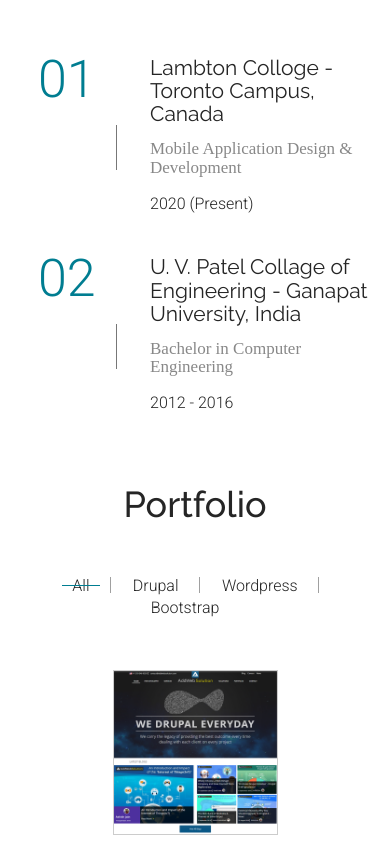
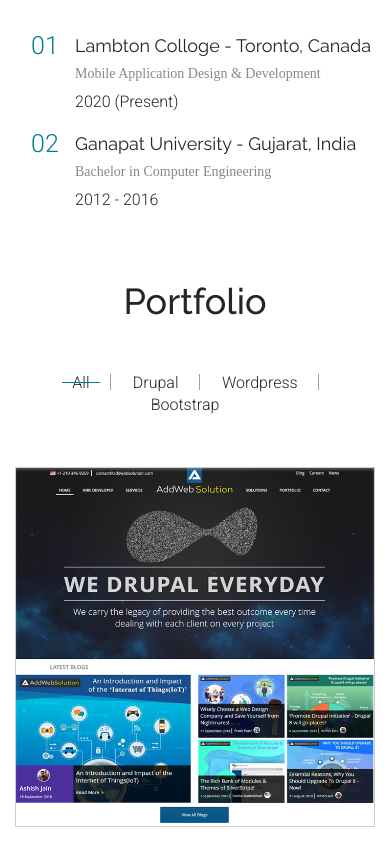
Before and after one commit to nency-shobhashana/portfolio, a plain HTML site: page index.html in a window 390 px wide. Shown: the part 5920-6764 px from the top of the page. Drawn offline with Linux system fonts and the light colour scheme; a web font is replaced by a local one.

Commit message:
responsive mobile design changes

```diff
--- a/css/style.css
+++ b/css/style.css
@@ -973,6 +973,35 @@
   .portfolio-item {
     margin: 20px auto!important;
     float: none;
+    width: 100%;
+  }
+  section#education #education-intro #list-education .education-item {
+    padding-left: 60px;
+    margin-top: 0;
+  }
+  section#education #education-intro #list-education .education-item::before {
+    margin-left: -44px;
+    margin-top: -8px;
+    font-size: 25px;
+  }
+  section#education #education-intro #list-education .education-item::after {
+    margin-left: 70px;
+    margin-top: -52px;
+  }
+  section#education #education-intro #list-education .education-item h3 {
+    font-size: 18px;
+  }
+  section#education #education-intro #list-education .education-item h4 {
+    font-size: 14px;
+    padding: 0;
+  }
+  section#education #education-intro #list-education .education-item span {
+    font: 12px;
+  }
+}
+@media (max-width: 420px) {
+  section#education #education-intro #list-education .education-item::after{
+    content: none;
   }
 }
 #portfolio-detail .modal-dialog {
@@ -1680,8 +1709,8 @@
   display: block;
   margin-left: 70px;
 }
-section#contact #contact-content #contact-information #contact-phone {
-  /*margin-top: 60px;*/
+section#contact #contact-content #contact-information #contact-phone a {
+  color: #FFF;
 }
 section#contact #contact-content #contact-information #contact-phone::before {
   content: '';
--- a/index.html
+++ b/index.html
@@ -433,13 +433,13 @@
 
             <div id="list-education">
               <div class="education-item">
-                <h3>Lambton Colloge - Toronto Campus, Canada</h3>
+                <h3>Lambton Colloge - Toronto, Canada</h3>
                 <h4>Mobile Application Design & Development</h4>
                 <span>2020 (Present)</span>
               </div><!---End .education-item-->
 
               <div class="education-item">
-                <h3>U. V. Patel Collage of Engineering - Ganapat University, India</h3>
+                <h3>Ganapat University - Gujarat, India</h3>
                 <h4>Bachelor in Computer Engineering</h4>
                 <span>2012 - 2016</span>
               </div><!---End .education-item-->
```
